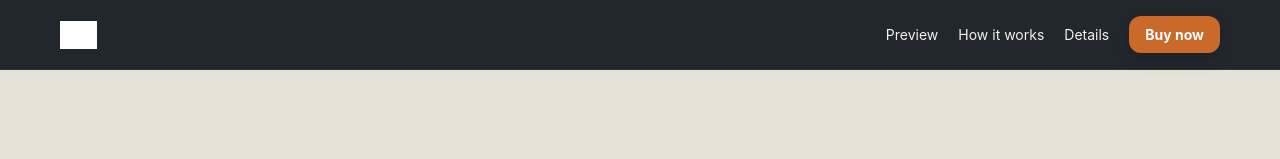
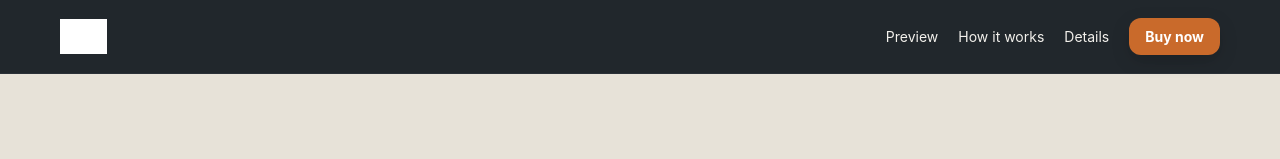
Before and after one commit to Carascan/carascan-platform, a Next.js app: page / in a window 1280 px wide. Shown: the top 159 px of the page. Built offline with nearby package versions, Linux system fonts and the light colour scheme; grey boxes are pictures that could not be loaded.

Commit message:
Increase navbar logo size

```diff
--- a/components/NavBar.tsx
+++ b/components/NavBar.tsx
@@ -17,7 +17,7 @@ export default function NavBar() {
         style={{
           maxWidth: 1200,
           margin: "0 auto",
-          padding: "16px 20px",
+          padding: "18px 20px",
           display: "flex",
           alignItems: "center",
           justifyContent: "space-between",
@@ -37,7 +37,7 @@ export default function NavBar() {
             src={LOGO_URL}
             alt="Carascan"
             style={{
-              height: 28,
+              height: 35,
               width: "auto",
               display: "block",
               filter: "brightness(0) invert(1)",
```
